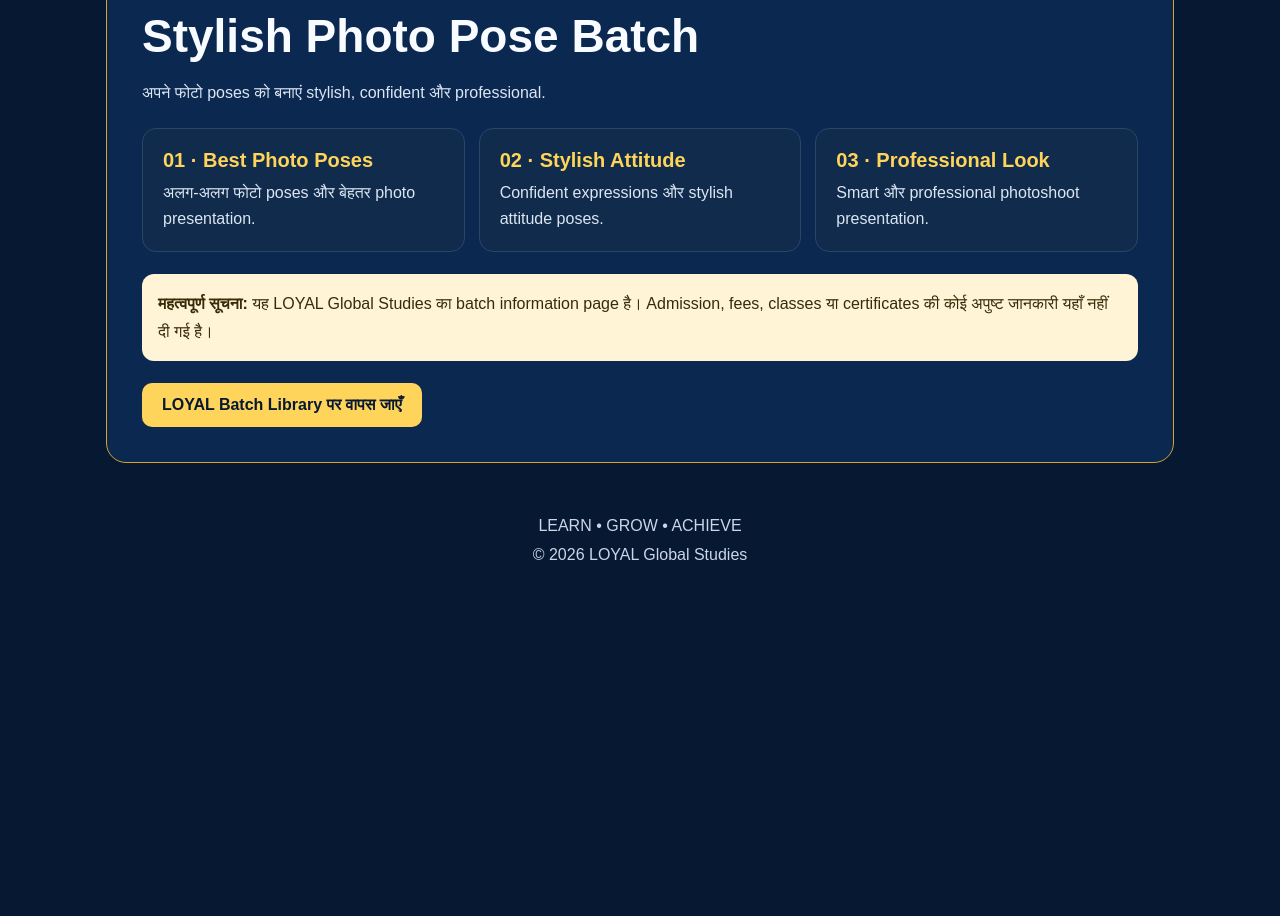
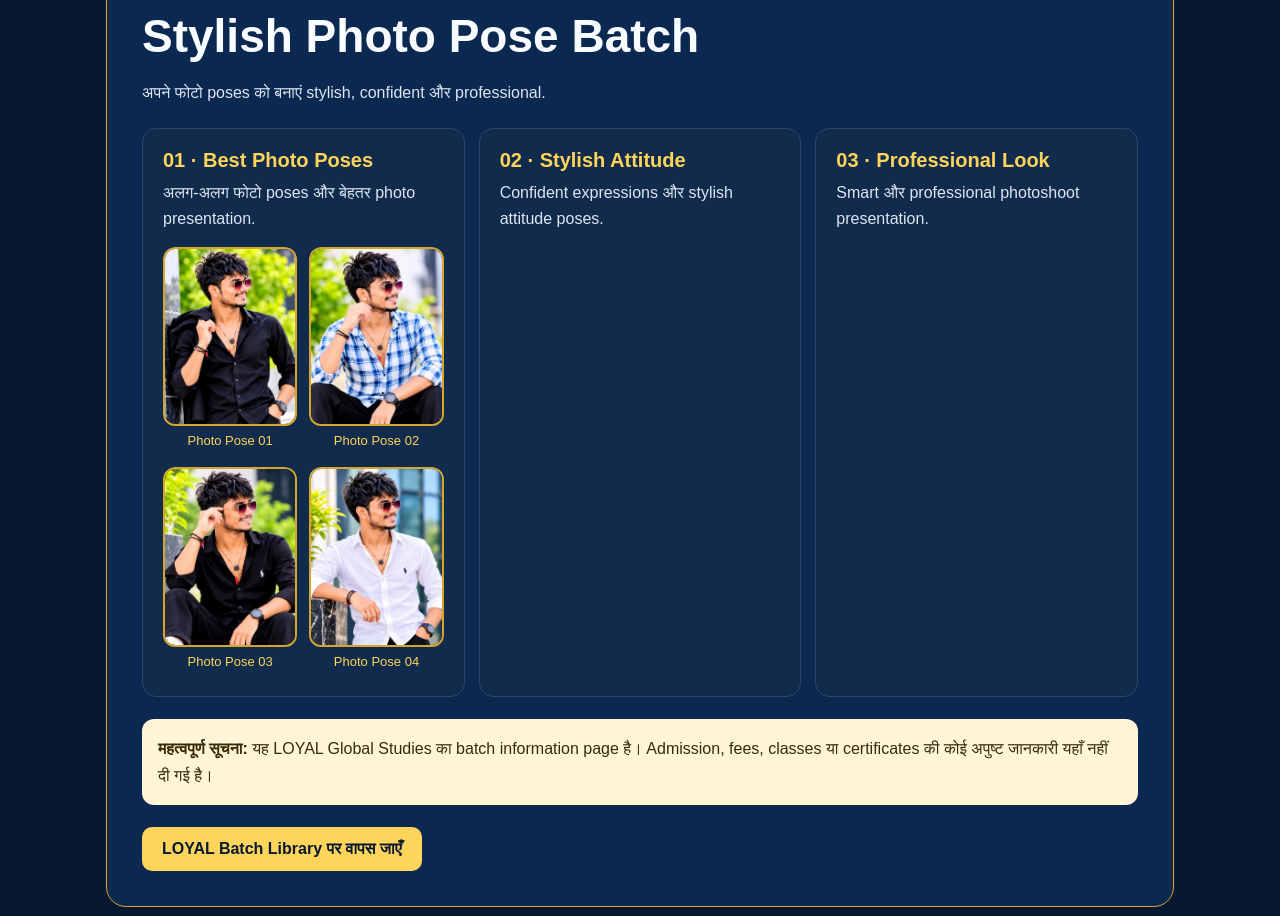
Before and after one commit to loyalglobalstudies/loyal-global-studies, a Flask app: page /batches/stylish-photo-pose in a window 1280 px wide. Shown: the part 1216-2132 px from the top of the page. Before the commit the page ends 1776 px from the top, so only its background shows below. Run offline with Flask 3, Linux system fonts and the light colour scheme.

Commit message:
Add Best Photo Poses Gallery

```diff
--- a/templates/batches/stylish-photo-pose.html
+++ b/templates/batches/stylish-photo-pose.html
@@ -23,6 +23,39 @@ h1{font-size:clamp(28px,5vw,46px);margin:12px 0}
 .notice{background:#fff4d6;color:#382b08;padding:16px;border-radius:12px;line-height:1.7}
 .btn{display:inline-block;margin-top:22px;padding:13px 20px;background:#ffd45a;color:#061832;text-decoration:none;font-weight:800;border-radius:10px}
 footer{text-align:center;padding:25px;color:#cbd6e8;line-height:1.8}
+
+/* LOYAL BEST PHOTO POSE GALLERY */
+.pose-gallery {
+  display: grid;
+  grid-template-columns: repeat(2, minmax(0, 1fr));
+  gap: 12px;
+  margin-top: 16px;
+}
+.pose-gallery img {
+  display: block;
+  width: 100%;
+  aspect-ratio: 3 / 4;
+  object-fit: cover;
+  border-radius: 12px;
+  border: 2px solid #d5a52c;
+  background: #102b4b;
+}
+.pose-gallery figure {
+  margin: 0;
+  overflow: hidden;
+  border-radius: 12px;
+}
+.pose-gallery figcaption {
+  padding: 7px 3px;
+  color: #ffd45a;
+  font-size: 13px;
+  text-align: center;
+}
+@media(max-width:380px) {
+  .pose-gallery { gap: 8px; }
+}
+/* END LOYAL BEST PHOTO POSE GALLERY */
+
 </style>
 </head>
 <body>
@@ -41,6 +74,25 @@ footer{text-align:center;padding:25px;color:#cbd6e8;line-height:1.8}
 <div class="topic">
 <b>01 · Best Photo Poses</b>
 <p>अलग-अलग फोटो poses और बेहतर photo presentation.</p>
+
+<div class="pose-gallery">
+<figure>
+<img src="{{ url_for('static', filename='images/best-photo-pose-01.jpg') }}" alt="Best Photo Pose 1" loading="lazy">
+<figcaption>Photo Pose 01</figcaption>
+</figure>
+<figure>
+<img src="{{ url_for('static', filename='images/best-photo-pose-02.jpg') }}" alt="Best Photo Pose 2" loading="lazy">
+<figcaption>Photo Pose 02</figcaption>
+</figure>
+<figure>
+<img src="{{ url_for('static', filename='images/best-photo-pose-03.jpg') }}" alt="Best Photo Pose 3" loading="lazy">
+<figcaption>Photo Pose 03</figcaption>
+</figure>
+<figure>
+<img src="{{ url_for('static', filename='images/best-photo-pose-04.jpg') }}" alt="Best Photo Pose 4" loading="lazy">
+<figcaption>Photo Pose 04</figcaption>
+</figure>
+</div>
 </div>
 <div class="topic">
 <b>02 · Stylish Attitude</b>
```
Also changed, not shown: static/images/best-photo-pose-01.jpg (added), static/images/best-photo-pose-02.jpg (added), static/images/best-photo-pose-03.jpg (added), static/images/best-photo-pose-04.jpg (added).
